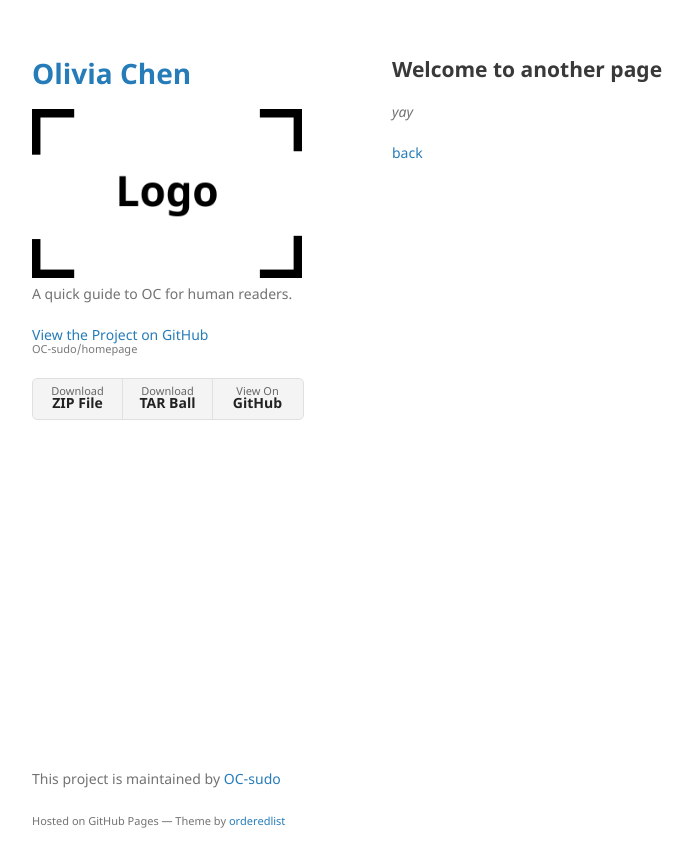
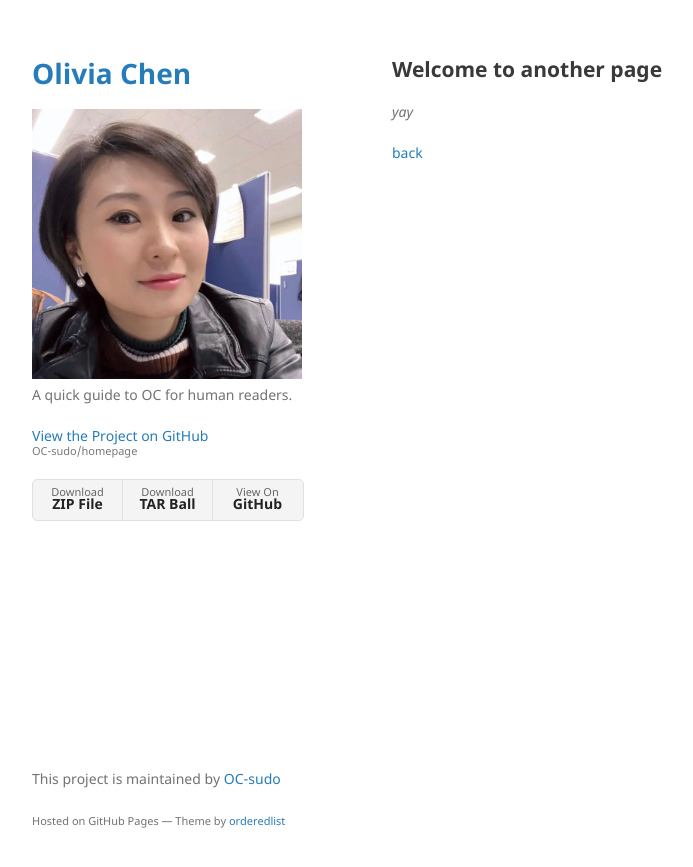
Before and after one commit to OC-sudo/homepage, a Jekyll site: the page built from another-page.md, in a window 1280 px wide. Shown: the top 867 px of the page, without its empty margins (178-871 px from the left). Built offline with Jekyll 4.4.1, drawn with Linux system fonts in a browser that asks for light colours; our own code applies the rules of GitHub Pages for plain Markdown files.

Commit message:
logo test8

```diff
--- a/_layouts/default.html
+++ b/_layouts/default.html
@@ -17,7 +17,7 @@
         <h1><a href="{{ "/" | absolute_url }}">{{ site.title | default: site.github.repository_name }}</a></h1>
 
 
-          <img src="/assets/img/logo.png" alt="Logo" />
+          <img src="/assets/img/profile.png" alt="Logo" />
 
 
         <p>{{ site.description | default: site.github.project_tagline }}</p>
```
Also changed, not shown: assets/img/profile.png (added), 3 other files.
